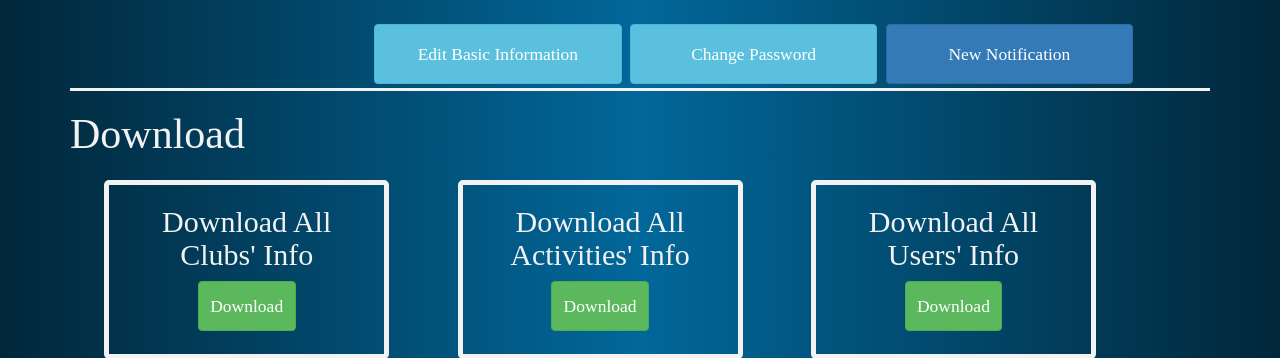
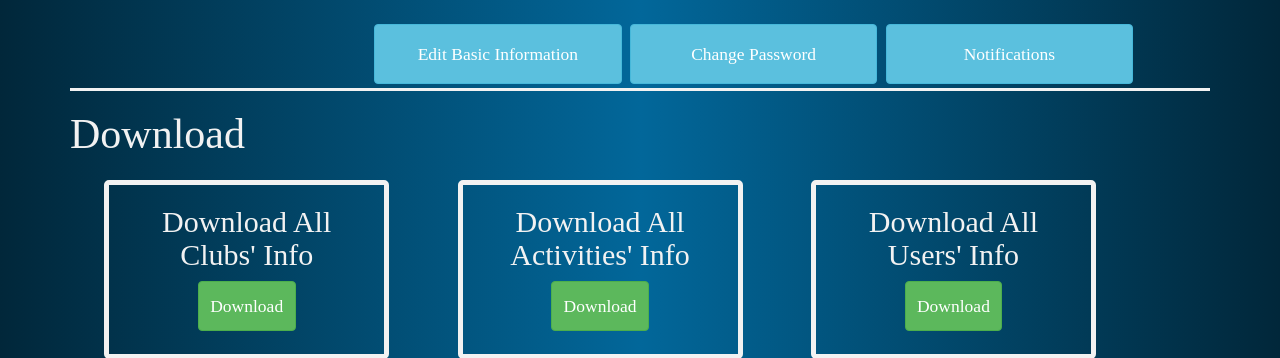
Before and after one commit to SHSIDers/oclubs, a Python web app: template oclubs/templates/user/admin.html in a window 1280 px wide. Shown: the part 351-709 px from the top of the page. Run offline with Jinja, Linux system fonts and the light colour scheme; the template is opened without the code that fills it, so the values that code supplies are empty; some libraries are stand-ins or nearby versions; some web fonts are replaced.

Commit message:
personal.html: Notifications: using bootstrap's badge to show the number

```diff
--- a/oclubs/templates/user/personal.html
+++ b/oclubs/templates/user/personal.html
@@ -38,11 +38,9 @@
 		<center>
 		<a class="btn btn-info col-md-4" href="#changeInfo" data-toggle="modal" data-target="#changeInfo">Edit Basic Information</a>
 		<a class="btn btn-info col-md-4" href="#changePass" data-toggle="modal" data-target="#changePass">Change Password</a>
-		{% if current_user.get_unread_notifications_num() == 0 %}
-		<a class="btn btn-info col-md-4" href="{{ url_for('.notifications', page=1) }}">Check Notification</a>
-		{% else %}
-		<a class="btn btn-primary col-sm-4" href="{{ url_for('.notifications', page=1) }}">{{ current_user.get_unread_notifications_num() }} New Notification</a>
-		{% endif %}
+		{% with unread_notifications_num = current_user.get_unread_notifications_num() %}
+		<a class="btn {% if unread_notifications_num %}btn-primary{% else %}btn-info{% endif %} col-md-4" href="{{ url_for('.notifications', page=1) }}">Notifications{% if unread_notifications_num %} <span class="badge">{{ unread_notifications_num }}</span>{% endif %}</a>
+		{% endwith %}
 		</center>
 	</div>
 	<div class="clearfix clearfix-bordered"></div>
```
